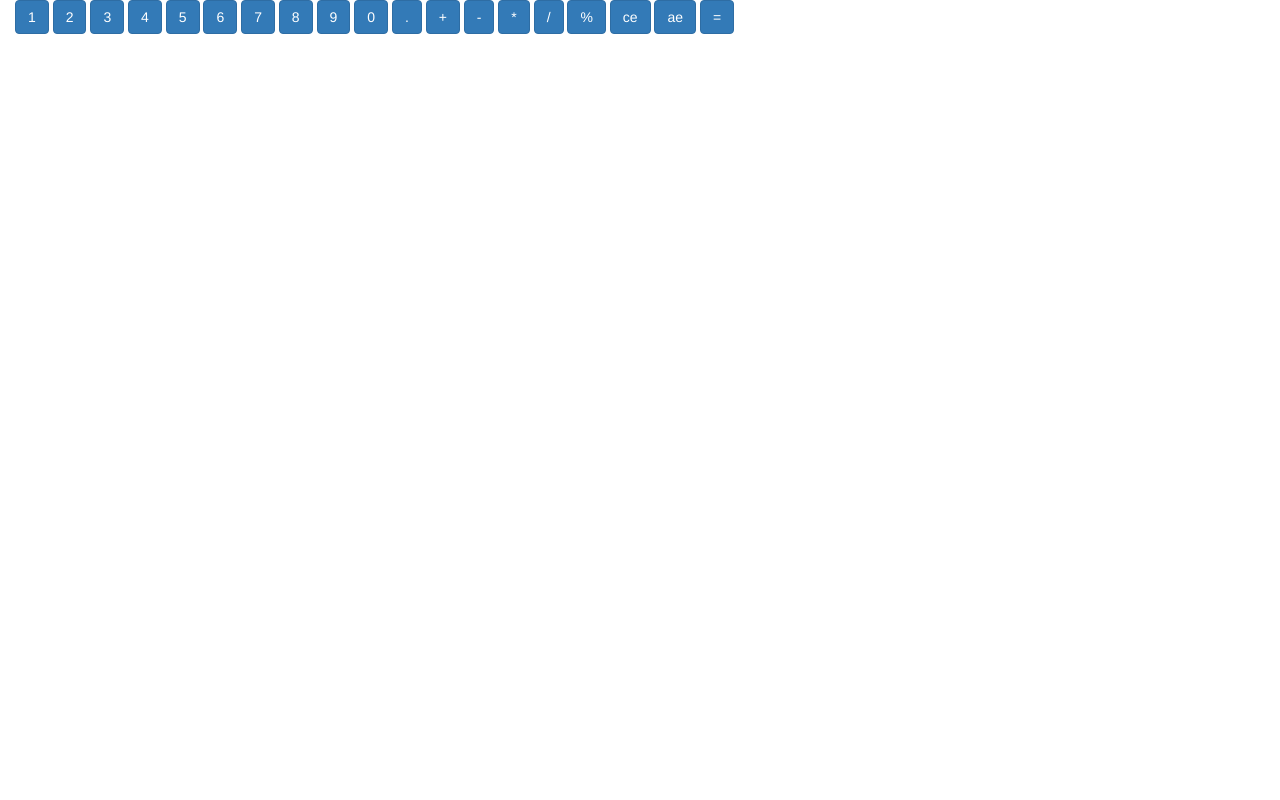
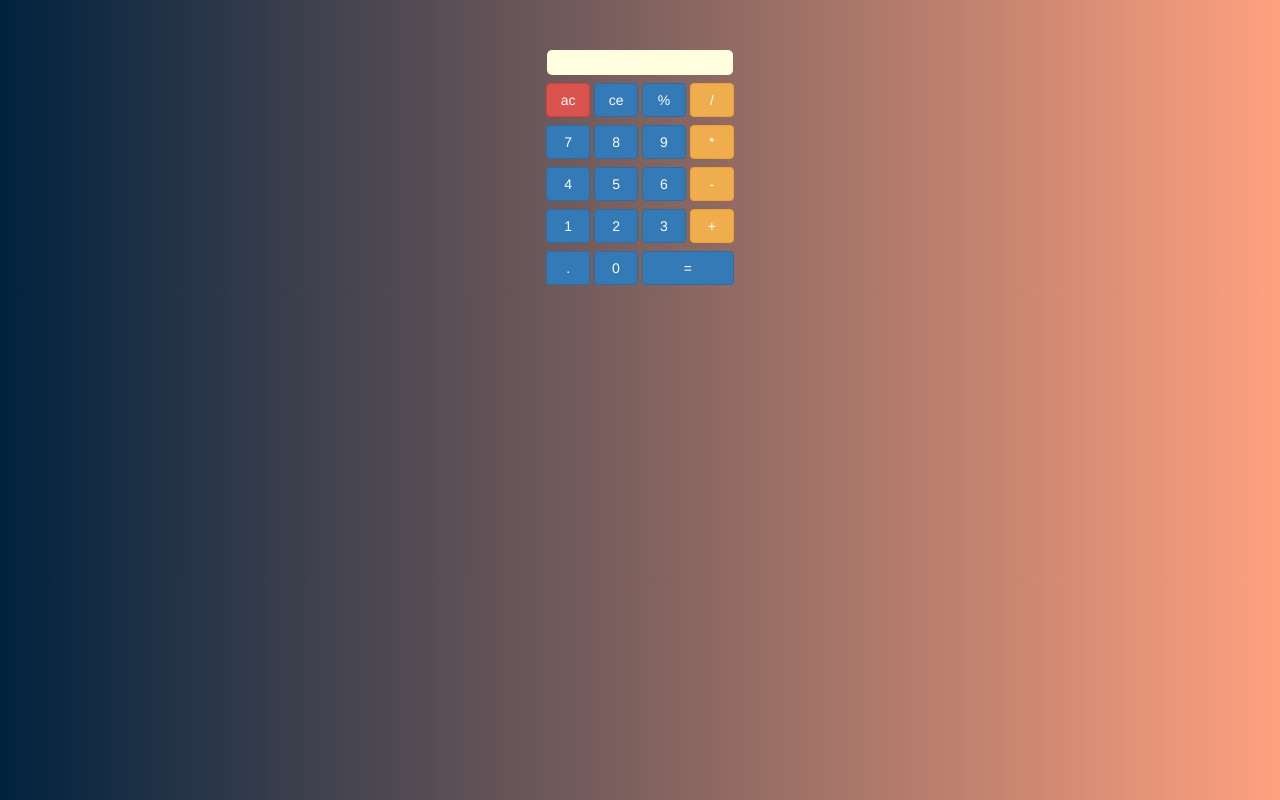
Before and after one commit to calebasher/JavaScript-Calculator, a plain HTML site: page index.html in a window 1280 px wide. Both pictures are taken after a click on the element "ce". Drawn offline with nearby package versions, Linux system fonts and the light colour scheme.

Commit message:
adds styling to calculator

```diff
--- a/index.html
+++ b/index.html
@@ -8,26 +8,40 @@
 </head>
 <body>
 	<div class="container-fluid">
-		<div type="button" class="keys btn btn-primary">1</div>
-		<div type="button" class="keys btn btn-primary">2</div>
-		<div type="button" class="keys btn btn-primary">3</div>
-		<div type="button" class="keys btn btn-primary">4</div>
-		<div type="button" class="keys btn btn-primary">5</div>
-		<div type="button" class="keys btn btn-primary">6</div>
-		<div type="button" class="keys btn btn-primary">7</div>
-		<div type="button" class="keys btn btn-primary">8</div>
-		<div type="button" class="keys btn btn-primary">9</div>
-		<div type="button" class="keys btn btn-primary">0</div>
-		<div type="button" class="keys btn btn-primary">.</div>
-		<div type="button" class="keys btn btn-primary">+</div>
-		<div type="button" class="keys btn btn-primary">-</div>
-		<div type="button" class="keys btn btn-primary">*</div>
-		<div type="button" class="keys btn btn-primary">/</div>
-		<div id="percent" type="button" class="btn btn-primary">%</div>
-		<div id="cclear" type="button" class="btn btn-primary">ce</div>
-		<div id="aclear" type="button" class="btn btn-primary">ae</div>
-		<div id="equals" type="button" class="btn btn-primary">=</div>
-		<div id="result"></div>
+		<div id="calculator">
+			<div id="result"></div>
+			<div class="text-center">
+				<div class="row calcrow">
+					<div id="aclear" type="button" class="btn btn-danger">ac</div>
+					<div id="cclear" type="button" class="btn btn-primary">ce</div>
+					<div id="percent" type="button" class="btn btn-primary">%</div>
+					<div type="button" class="operator btn btn-warning">/</div>
+				</div>
+				<div class="calcrow">
+					<div type="button" class="keys btn btn-primary">7</div>
+					<div type="button" class="keys btn btn-primary">8</div>
+					<div type="button" class="keys btn btn-primary">9</div>
+					<div type="button" class="operator btn btn-warning">*</div>
+				</div>
+				<div class="calcrow">
+					<div type="button" class="keys btn btn-primary">4</div>
+					<div type="button" class="keys btn btn-primary">5</div>
+					<div type="button" class="keys btn btn-primary">6</div>
+					<div type="button" class="operator btn btn-warning">-</div>
+				</div>
+				<div class="calcrow">
+					<div type="button" class="keys btn btn-primary">1</div>
+					<div type="button" class="keys btn btn-primary">2</div>
+					<div type="button" class="keys btn btn-primary">3</div>
+					<div type="button" class="operator btn btn-warning">+</div>
+				</div>
+				<div class="calcrow">
+					<div type="button" class="keys btn btn-primary">.</div>
+					<div type="button" class="keys btn btn-primary">0</div>
+					<div id="equals" type="button" class="btn btn-primary">=</div>
+				</div>
+			</div>
+		</div>
 	</div>
 	<script language="JavaScript" type="text/javascript"src="http://code.jquery.com/jquery-2.1.4.min.js"></script>
 	<script language="JavaScript" type="text/javascript"src="http://code.jquery.com/ui/1.11.4/jquery-ui.js"></script>
--- a/script.js
+++ b/script.js
@@ -1,34 +1,59 @@
 $(document).ready(function(){
-
+	var keys = [];
+	var keyString;
+	var operators =[];
 	var working = [];
 	var toEvaluate;
 	var answer;
 
 	$('.keys').click(function(){
 		working.push($(this).text());
+		keys.push($(this).text());
+		keyString = keys.join('').toString();
 		toEvaluate = (working.join('').toString());
-		$('#result').html('<h3>'+toEvaluate+'</h3>')
+		$('#result').html('<p>'+keyString+'<p>')
+	});
+
+	$('.operator').click(function(){
+		keys = [];
+		working.push($(this).text());
+		toEvaluate = (working.join('').toString());
+		$('#result').html('<p>'+$(this).text()+'<p>')
 	});
 
 	$('#equals').click(function(){
 		answer = eval(toEvaluate);
-		$('#result').html('<h3>'+answer+'</h3>')
+		$('#result').html('<p>'+answer+'<p>')
 		working = [];
+		keys=[];
 	});
 
 	$('#aclear').click(function(){
 		$('#result').empty();
 		working = [];
+		keys=[];
 	});
 
 	$('#cclear').click(function(){
 		working.pop();
 		toEvaluate = (working.join('').toString());
-		$('#result').html('<h3>'+toEvaluate+'</h3>')
+		$('#result').html('<p>'+toEvaluate+'<p>')
 	});
 
 	$('#percent').click(function(){
-
+		var keyLength = (keyString * 100).toString();
+		var noDec = keyString.replace(".", "");
+		var dec;
+		if(keyLength.length < 4) {
+			dec = ".0"+noDec;
+			toEvaluate = dec;
+		}
+		else {
+			dec = "."+noDec;
+			toEvaluate = dec;
+		}
+		answer = eval(toEvaluate);
+		$('#result').html('<p>'+answer+'<p>')
 	});
 
 });
--- a/styles.css
+++ b/styles.css
@@ -1,9 +1,45 @@
+body {
+
+background: #FFA17F; /* fallback for old browsers */
+background: -webkit-linear-gradient(to left, #FFA17F , #00223E); /* Chrome 10-25, Safari 5.1-6 */
+background: linear-gradient(to left, #FFA17F , #00223E); /* W3C, IE 10+/ Edge, Firefox 16+, Chrome 26+, Opera 12+, Safari 7+ */
+
+}
+
+p {
+font-family: roboto;
+float: right;
+margin: 1px 19px;
+font-size: 16px;
+}
+
+#calculator {
+	padding-top: 50px;
+}
+
 #result {
 	max-width: 186px;
     background-color: lightyellow;
     border-radius: 5px;
+    margin: auto;
+    min-height:25px;
+    margin-bottom: 4px;
 }
 
-h3 {
-	font-family: roboto;
+.calcrow{
+	padding-top:4px;
+	padding-bottom:4px;
 }
+
+.btn-primary {
+    width: 44px;
+}
+.btn-warning {
+    width: 44px;
+}
+.btn-danger {
+    width: 44px;
+}
+#equals {
+	width: 92px;
+}
```
